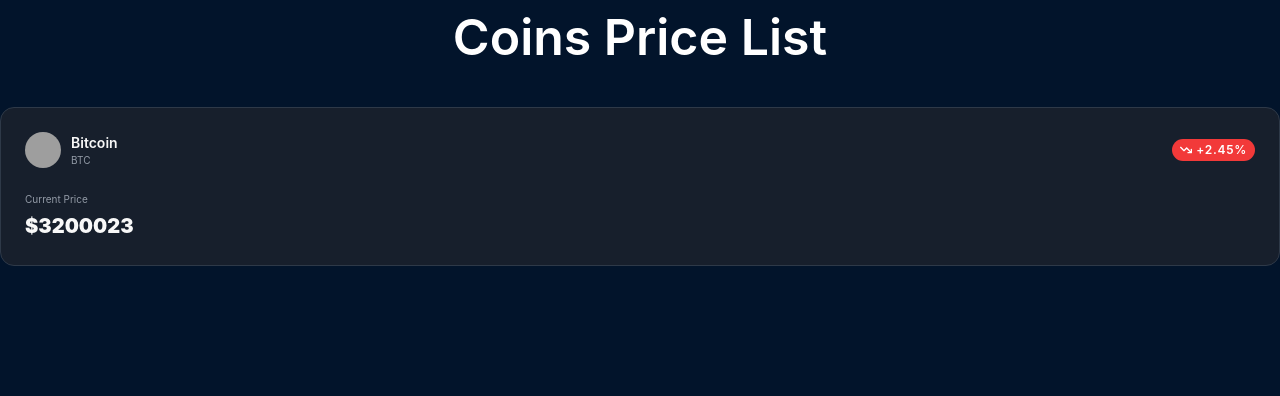
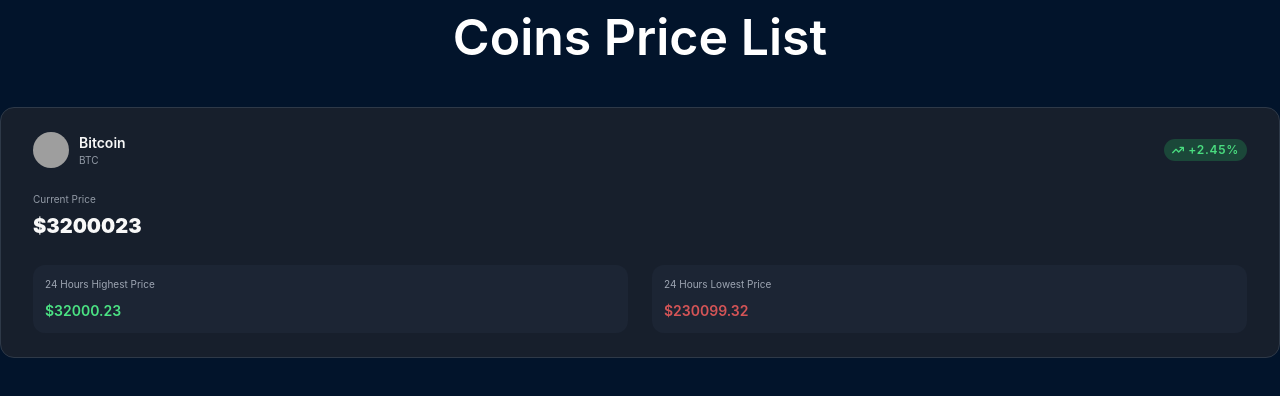
Before and after one commit to pipiskal/fullstack, a React (Vite) app in the folder coins-FE/: page / in a window 1280 px wide. Shown: the top 396 px of the page. Built offline with nearby package versions, Linux system fonts and the light colour scheme; grey boxes are pictures that could not be loaded.

Commit message:
FInalized Basic CoinPriceCard and TwentyFourHoursPriceCard design

```diff
--- a/coins-FE/src/App.jsx
+++ b/coins-FE/src/App.jsx
@@ -12,10 +12,10 @@
         shortName="BTC"
         currencySymbol="$"
         currentPrice={3200023}
-        highestTwentyFourHourPrice={3200023}
-        LowestTwentyFourHourPrice={23009932}
+        highestTwentyFourHourPrice={32000.23}
+        LowestTwentyFourHourPrice={230099.32}
         twentyFourPriceChangePercentage={{
-          isPositive: false,
+          isPositive: true,
           percentage: 2.45,
         }}
       />
--- a/coins-FE/src/components/CoinPriceCard/CoinPriceCard.jsx
+++ b/coins-FE/src/components/CoinPriceCard/CoinPriceCard.jsx
@@ -2,14 +2,14 @@
   Wrapper,
   TitleAndPriceChangePercentage,
   CurrentPriceWrapper,
-  TwentyFourHourHighAndLow,
+  TwentyFourHourHighAndLowPrices,
   Label,
   Price,
 } from "./CoinPriceCard.styles";
 
 import CoinAvatar from "./../CoinAvatar/CoinAvatar";
 import PercentagePriceChangeTag from "../PercentagePriceChangeTag/PercentagePriceChangeTag";
-import TitleDescCard from "./../TitleDescCard/TitleDescCard";
+import TwentyFourHoursPriceCard from "../TwentyFourHoursPriceCard/TwentyFourHoursPriceCard";
 
 const CoinPriceCard = ({
   name,
@@ -38,16 +38,24 @@
       </TitleAndPriceChangePercentage>
 
       <CurrentPriceWrapper>
-        <Label> Current Price</Label>
+        <Label>Current Price</Label>
 
         <Price>{`${currencySymbol}${currentPrice}`}</Price>
       </CurrentPriceWrapper>
 
-      {/* <TwentyFourHourHighAndLow>
-        <TitleDescCard title={"24h HIGH"} desc={highestTwentyFourHourPrice} />
+      <TwentyFourHourHighAndLowPrices>
+        <TwentyFourHoursPriceCard
+          type={"high"}
+          currencySymbol={currencySymbol}
+          price={highestTwentyFourHourPrice}
+        />
 
-        <TitleDescCard title={"24h LOW"} desc={LowestTwentyFourHourPrice} />
-      </TwentyFourHourHighAndLow> */}
+        <TwentyFourHoursPriceCard
+          type={"low"}
+          currencySymbol={currencySymbol}
+          price={LowestTwentyFourHourPrice}
+        />
+      </TwentyFourHourHighAndLowPrices>
     </Wrapper>
   );
 };
--- a/coins-FE/src/components/CoinPriceCard/CoinPriceCard.styles.js
+++ b/coins-FE/src/components/CoinPriceCard/CoinPriceCard.styles.js
@@ -5,7 +5,7 @@
   display: flex;
   flex-direction: column;
   gap: 24px;
-  padding: 24px;
+  padding: 24px 32px;
   border-radius: 14px;
   border: 1px solid #2e3948;
   background-color: #171f2c;
@@ -36,4 +36,7 @@
   color: #f8f8f8;
 `;
 
-export const TwentyFourHourHighAndLow = styled.div``;
+export const TwentyFourHourHighAndLowPrices = styled.div`
+  display: flex;
+  gap: 24px;
+`;
--- a/coins-FE/src/components/PercentagePriceChangeTag/PercentagePriceChangeTag.styles.js
+++ b/coins-FE/src/components/PercentagePriceChangeTag/PercentagePriceChangeTag.styles.js
@@ -7,14 +7,13 @@
   justify-content: center;
   align-items: center;
   background-color: ${(props) =>
-    props.hasPriceIncreased ? "#1B4739" : "rgb(242, 57, 57)"};
+    props.hasPriceIncreased ? "#1B4739" : "#f23939d9"};
   border-radius: 20px;
   padding: 2px 8px;
 `;
 
 export const PercentageWrapper = styled.span`
-  color: ${(props) =>
-    props.hasPriceIncreased ? "#49dc7f" : "rgb(255, 255, 255)"};
+  color: ${(props) => (props.hasPriceIncreased ? "#49dc7f" : "#f8f8f8")};
   font-size: 12px;
   font-weight: 600;
   letter-spacing: 0.7px;
--- a/coins-FE/src/components/TitleDescCard/TitleDescCard.jsx
+++ /dev/null
@@ -1,13 +0,0 @@
-import { Wrapper, Title, Description } from "./TitleDescCard.styles";
-
-const TitleDescCard = ({ title, description }) => {
-  return (
-    <Wrapper>
-      <Title>{title}</Title>
-
-      <Description>{description}</Description>
-    </Wrapper>
-  );
-};
-
-export default TitleDescCard;
--- /dev/null
+++ b/coins-FE/src/components/TwentyFourHoursPriceCard/TwentyFourHoursPriceCard.jsx
@@ -0,0 +1,16 @@
+import { Wrapper, Title, Description } from "./TwentyFourHoursPriceCard.styles";
+
+const TwentyFourHoursPriceCard = ({ type, price, currencySymbol }) => {
+  const title =
+    type === "high" ? "24 Hours Highest Price" : "24 Hours Lowest Price";
+
+  return (
+    <Wrapper>
+      <Title>{title}</Title>
+
+      <Description type={type}>{`${currencySymbol}${price}`}</Description>
+    </Wrapper>
+  );
+};
+
+export default TwentyFourHoursPriceCard;
--- a/coins-FE/src/components/TitleDescCard/TitleDescCard.styles.js
+++ b/coins-FE/src/components/TwentyFourHoursPriceCard/TwentyFourHoursPriceCard.styles.js
@@ -5,17 +5,20 @@
   background-color: #1c2534;
   display: flex;
   flex-direction: column;
-  gap: 24px;
+  border-radius: 12px;
+  padding: 12px;
 `;
 
 export const Title = styled.p`
   font-size: 10px;
   font-weight: 400;
   color: #9ea6b3;
+  margin-bottom: 8px;
 `;
 
 export const Description = styled.p`
-  font-size: 20px;
+  font-size: 14px;
   font-weight: 600;
-  color: #4be283;
+  color: ${(props) =>
+    props.type === "high" ? "#4be283" : "rgba(245, 93, 93, 0.85)"};
 `;
```
